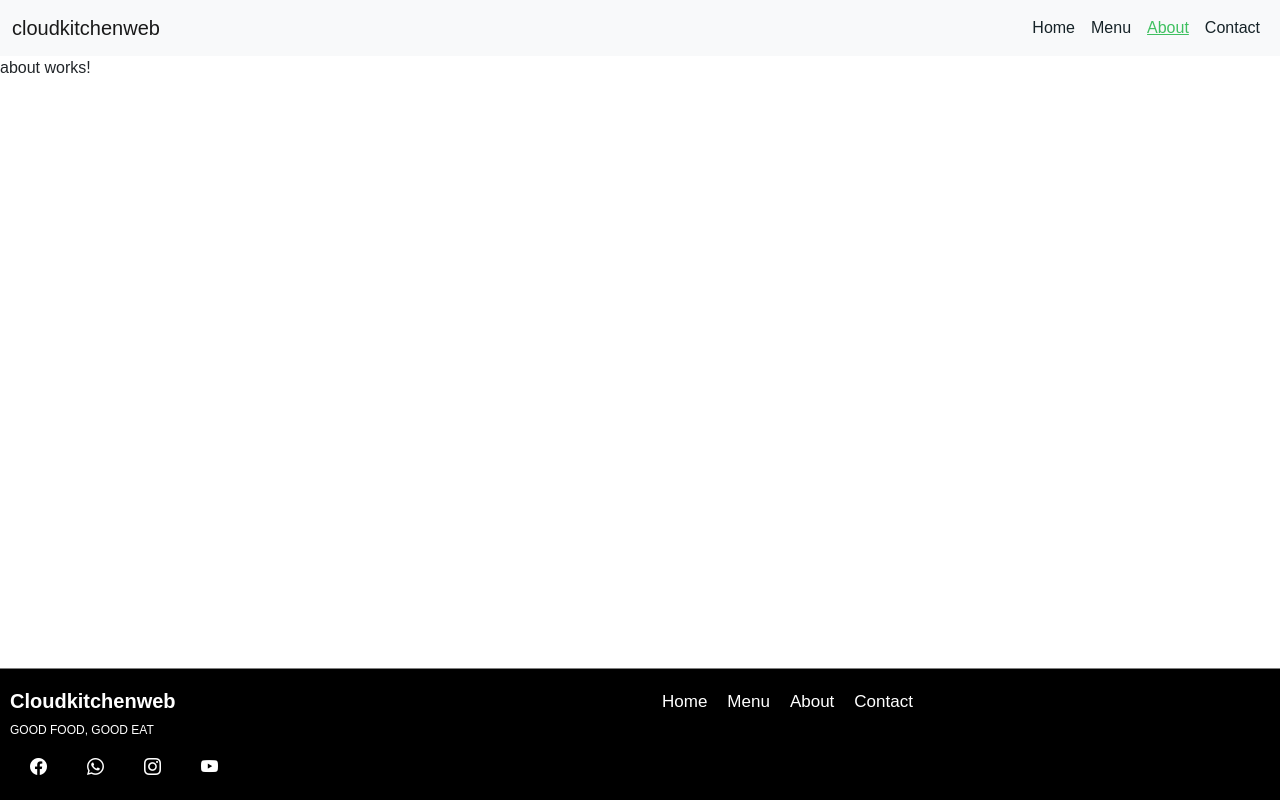
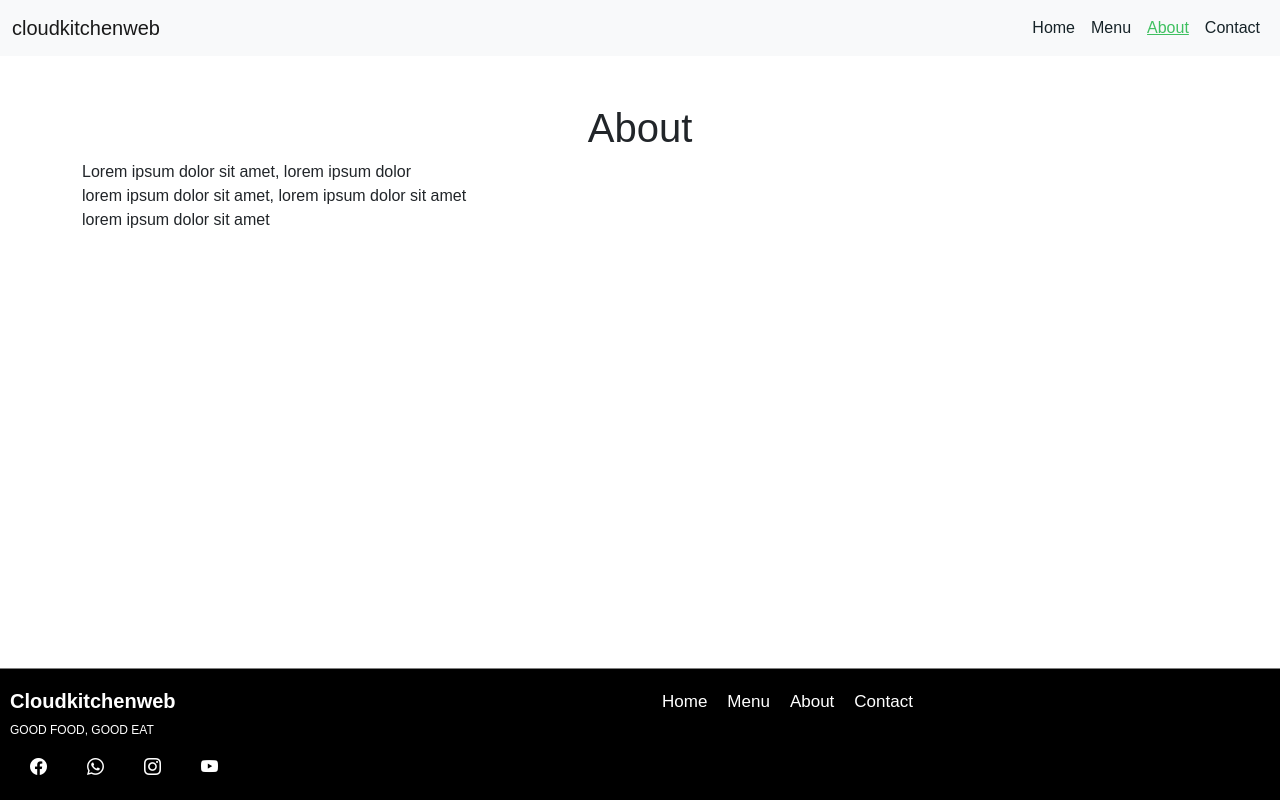
Before and after one commit to ericsoucy/cloudkitchen-responsive, an Angular app: page /about in a window 1280 px wide. Built offline with nearby package versions, Linux system fonts and the light colour scheme.

Commit message:
about page

```diff
--- a/src/app/pages/about/about.component.html
+++ b/src/app/pages/about/about.component.html
@@ -1 +1,13 @@
-<p>about works!</p>
+<div class="container mt-5 mb-5">
+  <h1 class="text-center">About</h1>
+  <p>
+    Lorem ipsum dolor sit amet,
+    lorem ipsum dolor
+
+    <br/>
+    lorem ipsum dolor sit amet,
+    lorem ipsum dolor sit amet
+    <br/>
+    lorem ipsum dolor sit amet
+  </p>
+</div>
```
